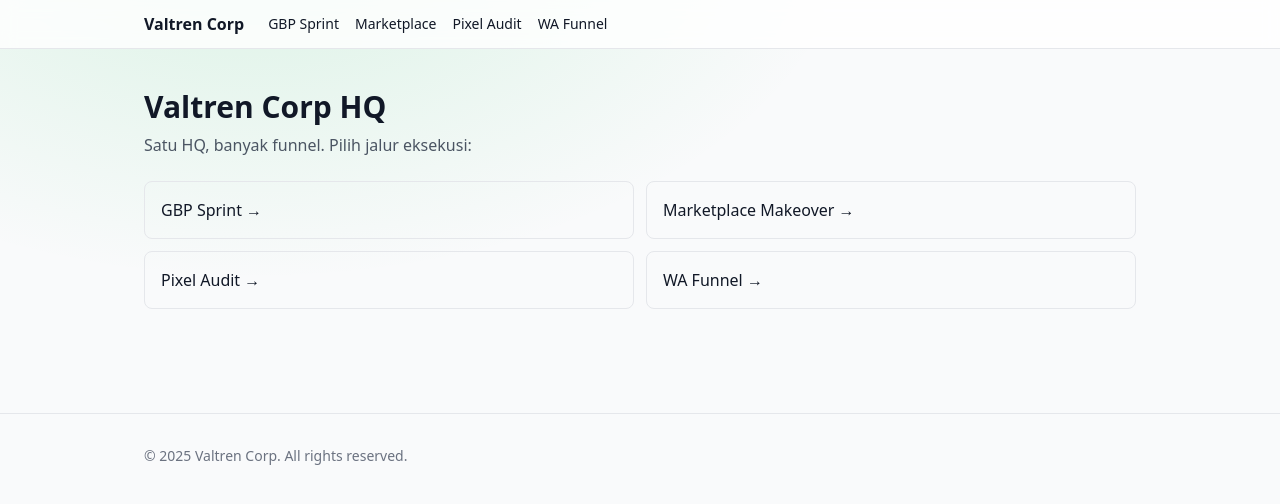
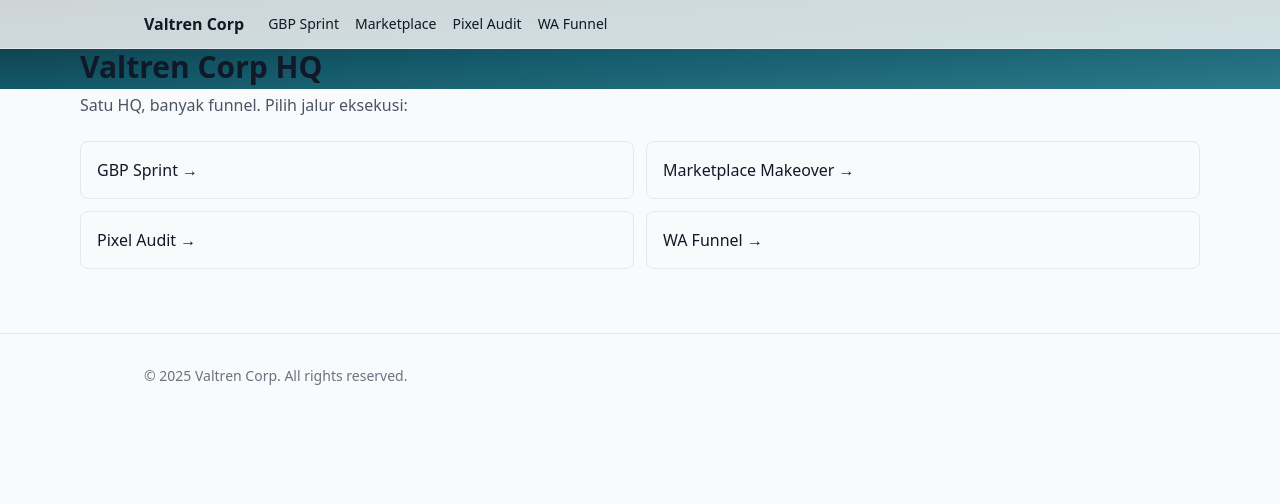
Before and after one commit to fallz331/ValtrenCorp.shop, a Next.js app: page / in a window 1280 px wide. Shown: the top 504 px of the page. Built offline with nearby package versions, Linux system fonts and the light colour scheme.

Commit message:
Update layout.js

```diff
--- a/app/layout.js
+++ b/app/layout.js
@@ -1,15 +1,22 @@
-import "../globals.css";
+import "./globals.css";
 import NavBar from "../components/NavBar";
 import Footer from "../components/Footer";
 
-export const metadata = { title: "Valtren Corp", description: "Multi-funnel by Valtren" };
+export const metadata = {
+  title: "Valtren Corp",
+  description: "Multi-funnel marketing by Valtren Corp.",
+};
 
 export default function RootLayout({ children }) {
   return (
     <html lang="en">
-      <body className="min-h-screen bg-gray-50 text-gray-900">
-        <NavBar />
-        <main className="mx-auto max-w-5xl px-4 py-10">{children}</main>
+      <body>
+        <div className="bg-gradient-to-br from-muted via-primary-600 to-primary-400">
+          <NavBar />
+          {/* Hero gradient background only at top */}
+          <div className="h-10" />
+        </div>
+        <main className="container -mt-10">{children}</main>
         <Footer />
       </body>
     </html>
```
